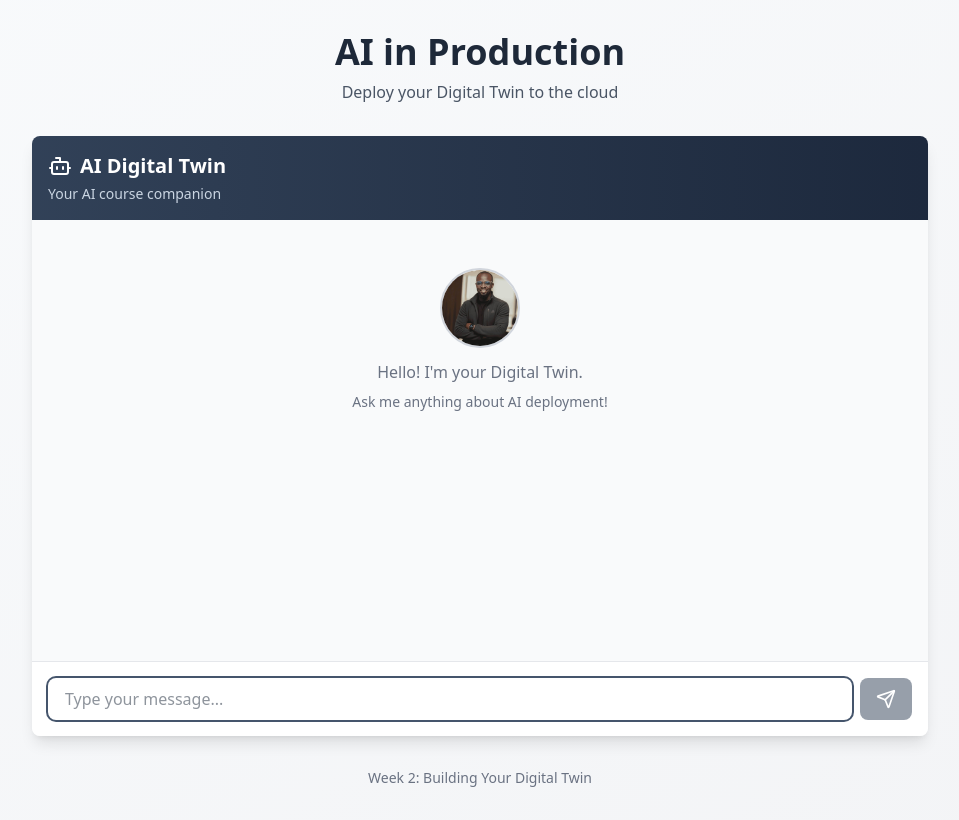
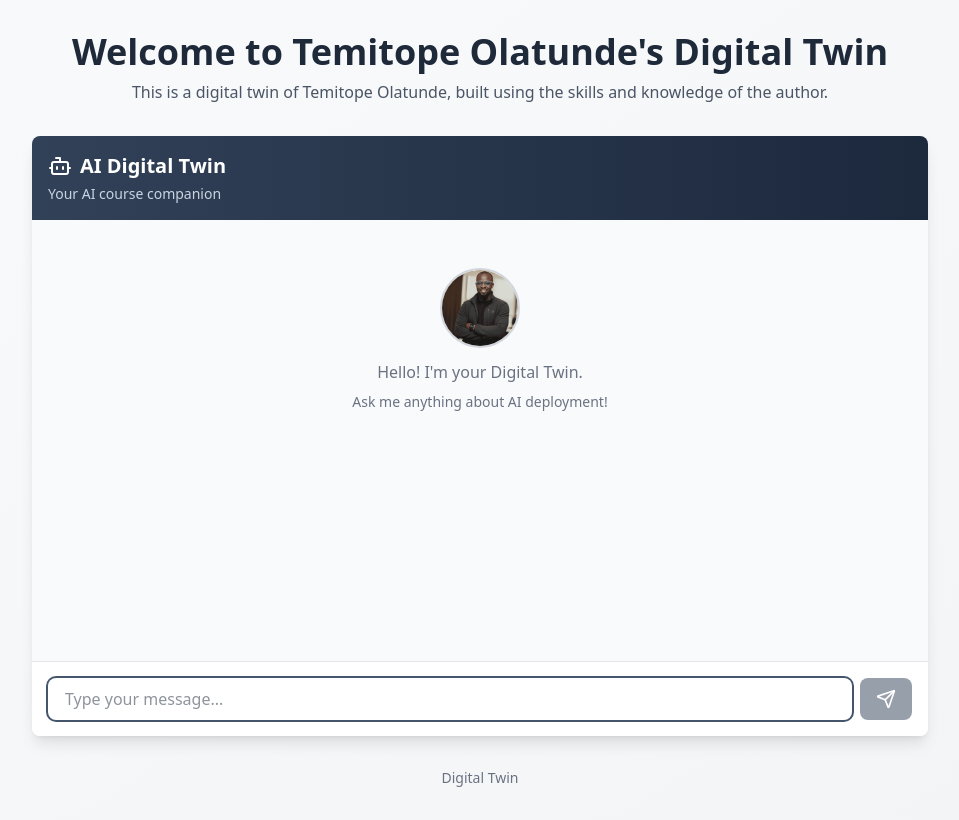
Before and after one commit to tupskey/digital-twin, a Next.js app in the folder frontend/: page / in a window 1280 px wide. Shown: the whole page, without its empty margins (160-1119 px from the left). Built offline with nearby package versions, Linux system fonts and the light colour scheme.

Commit message:
Frontend

```diff
--- a/frontend/app/page.tsx
+++ b/frontend/app/page.tsx
@@ -6,10 +6,10 @@ export default function Home() {
       <div className="container mx-auto px-4 py-8">
         <div className="max-w-4xl mx-auto">
           <h1 className="text-4xl font-bold text-center text-gray-800 mb-2">
-            AI in Production
+            Welcome to Temitope Olatunde's Digital Twin
           </h1>
           <p className="text-center text-gray-600 mb-8">
-            Deploy your Digital Twin to the cloud
+            This is a digital twin of Temitope Olatunde, built using the skills and knowledge of the author.
           </p>
 
           <div className="h-[600px]">
@@ -17,7 +17,7 @@ export default function Home() {
           </div>
 
           <footer className="mt-8 text-center text-sm text-gray-500">
-            <p>Week 2: Building Your Digital Twin</p>
+            <p>Digital Twin</p>
           </footer>
         </div>
       </div>
```
